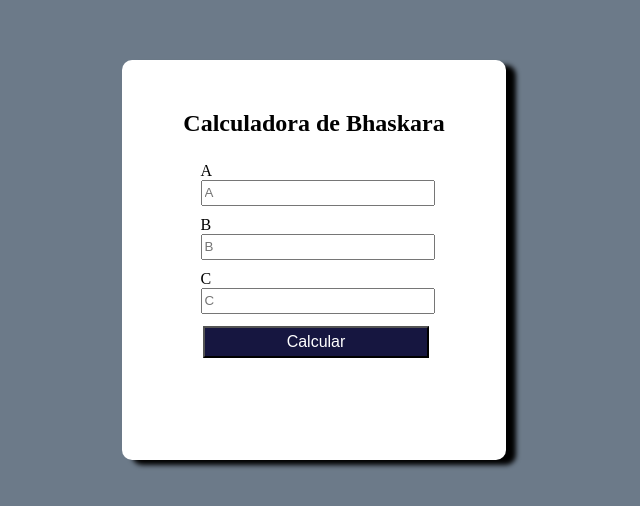
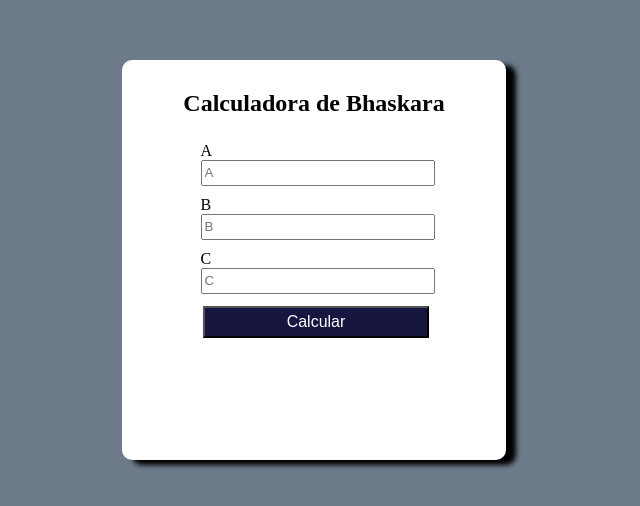
Before and after one commit to DhiegoHenriqueA/calculadoraBhaskara, a website with bundled scripts: page index.html in a window 1280 px wide. Shown: the part 140-646 px from the top of the page, without its empty margins (326-966 px from the left). Built offline with nearby package versions, Linux system fonts and the light colour scheme.

Commit message:
ajustes titulo

```diff
--- a/estilo.css
+++ b/estilo.css
@@ -28,10 +28,9 @@ body {
 }
 
 .titulo {
-    display: flex;
-    flex-direction: row;
-    justify-content: center;
-    align-items: center;
+    width: 90%;
+    margin: 0 auto;
+    text-align: center;
 }
 #resultado {
     display: none;
```
